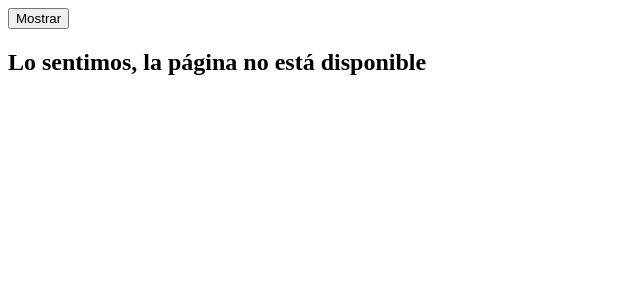
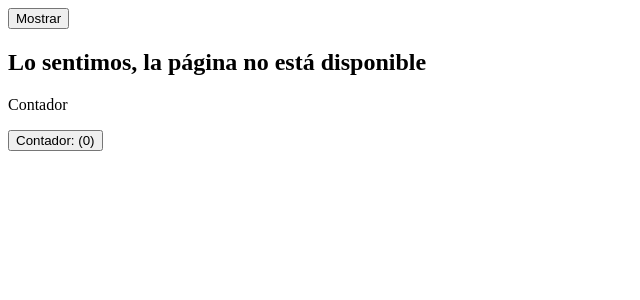
Before and after one commit to michel-fdzzz/angular-app, an Angular app: page / in a window 1280 px wide. Shown: the top 300 px of the page, without its empty margins (0-640 px from the left). Built offline with nearby package versions, Linux system fonts and the light colour scheme.

Commit message:
linkear el counter.component, crear un contador y que se guarde en local aunque se refresque la página

```diff
--- a/src/app/app.component.html
+++ b/src/app/app.component.html
@@ -33,9 +33,10 @@
 </h2>
 }
 
+<app-counter></app-counter>
 
 
-<!--
+<!--  CON NG
 <div *ngIf="visible; else notEnable">
     <h2> {{title}} </h2>
 </div>
--- a/src/app/app.component.ts
+++ b/src/app/app.component.ts
@@ -2,10 +2,13 @@ import { CommonModule } from '@angular/common';
 import { Component } from '@angular/core';
 import { RouterOutlet } from '@angular/router';
 
+//Se importa el nuevo componente, abajo en imports también
+import { CounterComponent } from './counter/counter.component';
+
 @Component({
   selector: 'app-root',
   standalone: true,
-  imports: [RouterOutlet, CommonModule], //El commmonModule lo he puesto para que funcione el ngFor
+  imports: [RouterOutlet, CommonModule, CounterComponent], //El commmonModule lo he puesto para que funcione el ngFor
   templateUrl: './app.component.html',
   styleUrl: './app.component.css'
 })
--- /dev/null
+++ b/src/app/counter/counter.component.html
@@ -0,0 +1,2 @@
+<p>Contador</p>
+<button (click)="setCounter()">Contador: ({{counter}})</button>
--- /dev/null
+++ b/src/app/counter/counter.component.ts
@@ -0,0 +1,22 @@
+import { Component, OnInit } from '@angular/core';
+
+@Component({
+  selector: 'app-counter',
+  standalone: true,
+  imports: [],
+  templateUrl: './counter.component.html'
+})
+export class CounterComponent implements OnInit {
+  counter: number = 0;
+
+  ngOnInit(): void {
+    //Tambien puede ser sessionStorage & se pone ! porque si no da error por si es nulo
+    this.counter = localStorage.getItem('counter') != undefined ? parseInt(localStorage.getItem('counter')!) : 0;
+    console.log('creando componente')
+  }
+
+  setCounter(): void {
+    this.counter = this.counter + 1;
+    localStorage.setItem('counter', this.counter.toString());// Lo concatenamos porque no deja que sea un tipo number
+  }
+}
```
